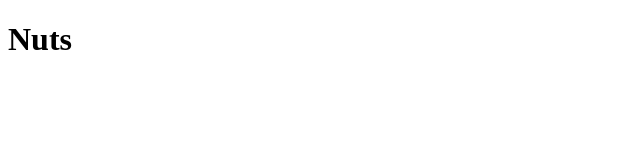
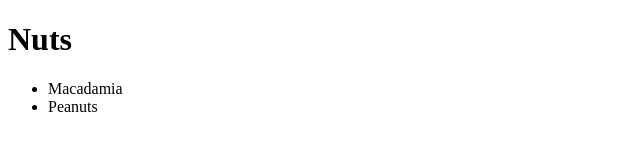
Before and after one commit to dirk-voigt/VSCode, a plain HTML site: page index2.html in a window 1280 px wide. Shown: the whole page, without its empty margins (0-640 px from the left). Drawn offline with Linux system fonts and the light colour scheme.

Commit message:
add 2 nuts

```diff
--- a/index2.html
+++ b/index2.html
@@ -7,6 +7,10 @@
 </head>
 <body>
     <h1>Nuts</h1>
+    <ul>
+        <li>Macadamia</li>
+        <li>Peanuts</li>
+    </ul>
 
 </body>
 </html>
```
